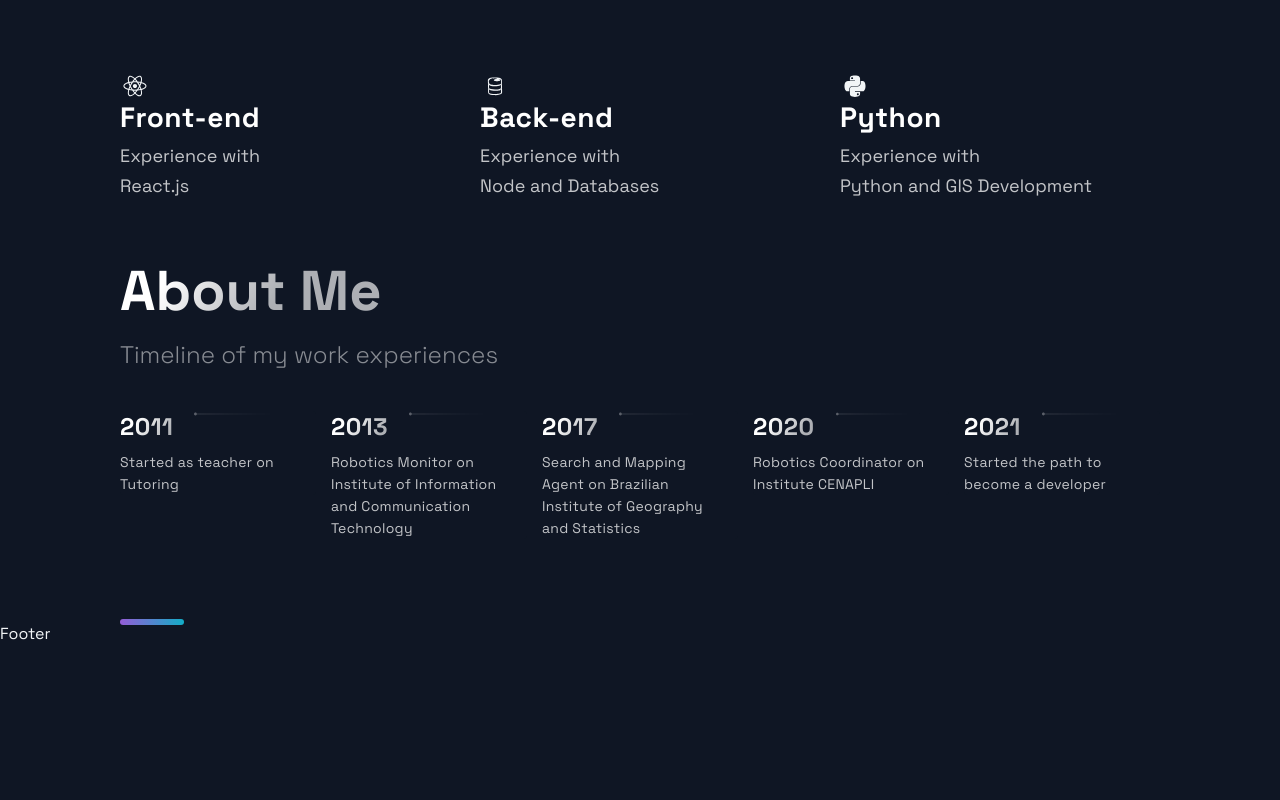
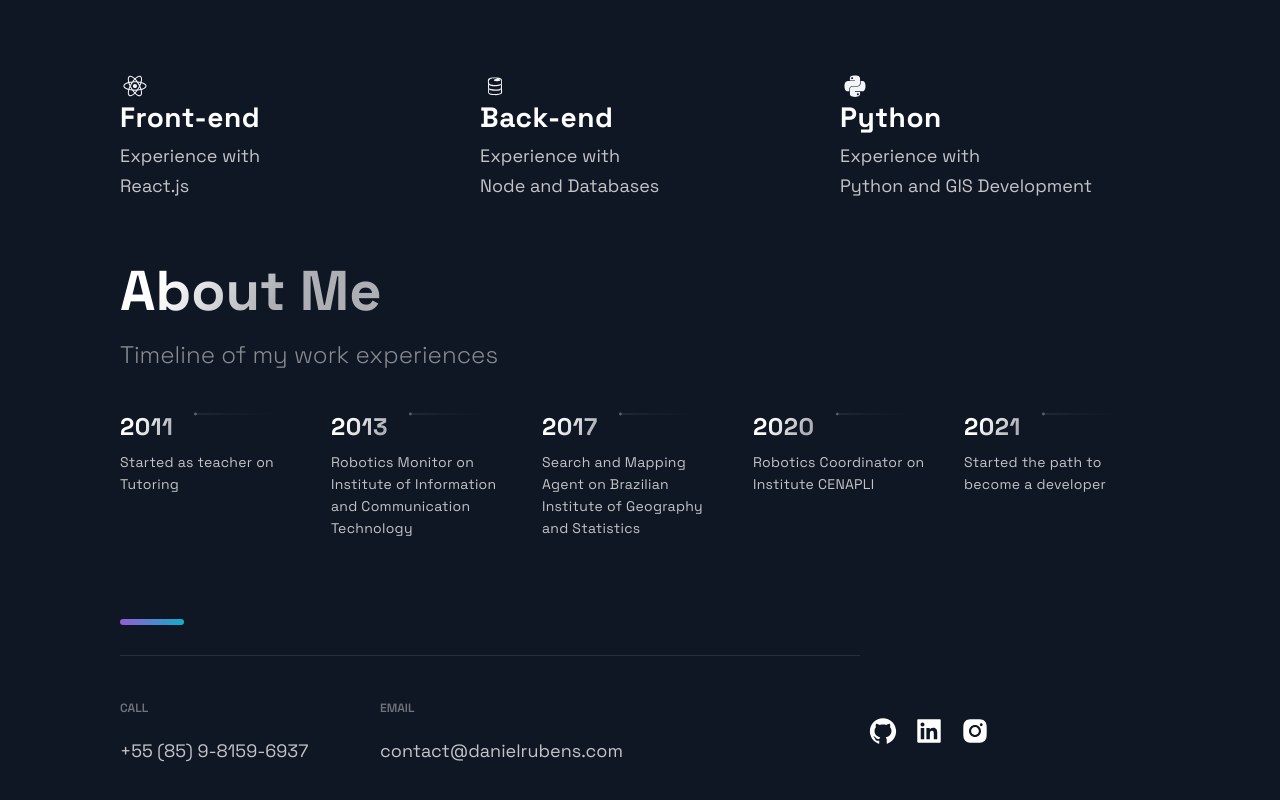
Before and after one commit to danielrubens/portfolio-website, a Next.js app: page / in a window 1280 px wide. Shown: the part 2146-2946 px from the top of the page. Before the commit the page ends 2790 px from the top, so only its background shows below. Built offline with nearby package versions, Linux system fonts and the light colour scheme.

Commit message:
FooterWrapper

```diff
--- a/src/components/Footer/Footer.js
+++ b/src/components/Footer/Footer.js
@@ -6,9 +6,29 @@ import { CompanyContainer, FooterWrapper, LinkColumn, LinkItem, LinkList, LinkTi
 
 const Footer = () => {
   return (
-    <div>
-      Footer
-    </div>
+    <FooterWrapper>
+     <SocialContainer>
+    <LinkList>
+      <LinkColumn>
+      <LinkTitle>Call</LinkTitle>
+      <LinkItem href="tel:5585981596937">+55 (85) 9-8159-6937</LinkItem>
+      </LinkColumn>
+      <LinkColumn>
+      <LinkTitle>Email</LinkTitle>
+      <LinkItem href="mailto:contact@danielrubens.com">contact@danielrubens.com</LinkItem>
+      </LinkColumn>
+    </LinkList>
+      <SocialIcons href='https://github.com/danielrubens'>
+        <AiFillGithub size='3rem'/>
+      </SocialIcons>
+      <SocialIcons href='https://www.linkedin.com/in/danielrubenss/'>
+        <AiFillLinkedin size='3rem'/>
+      </SocialIcons>
+      <SocialIcons href='https://instagram.com/danielrubenss'>
+        <AiFillInstagram size='3rem'/>
+      </SocialIcons>
+      </SocialContainer>
+   </FooterWrapper>
   );
 };
 
```
